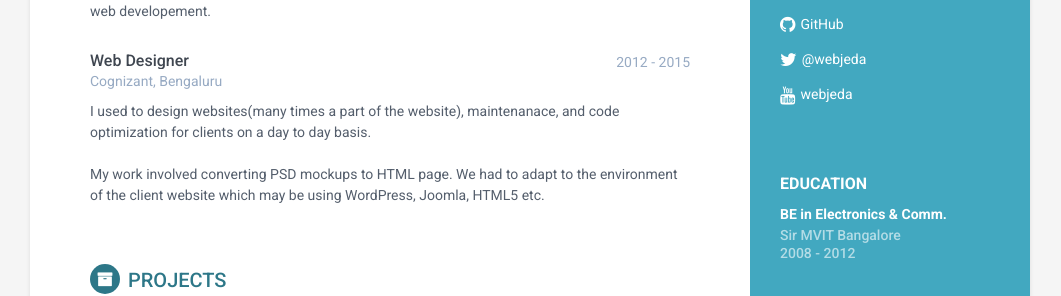
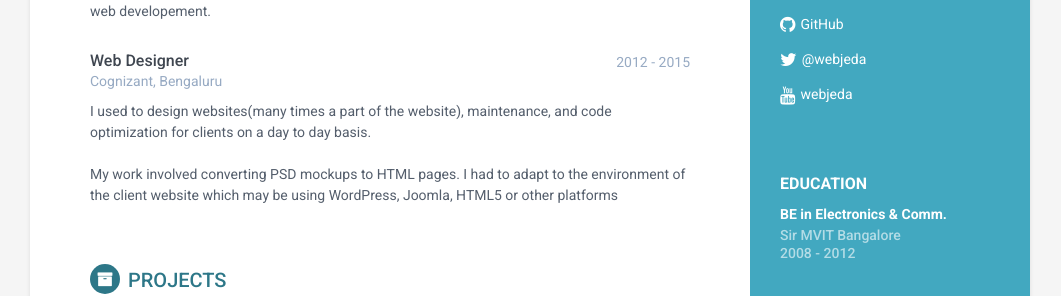
Before and after one commit to sharu725/resume, a Jekyll site: the page built from index.html, in a window 1280 px wide. Shown: the part 425-721 px from the top of the page, without its empty margins (110-1171 px from the left). Built offline with Jekyll 4.4.1, drawn with Linux system fonts in a browser that asks for light colours.

Commit message:
Update experiences.yml

```diff
--- a/_data/experiences.yml
+++ b/_data/experiences.yml
@@ -8,4 +8,4 @@
   role: Web Designer
   time: 2012 - 2015
   company: Cognizant, Bengaluru
-  details: "I used to design websites(many times a part of the website), maintenanace, and code optimization for clients on a day to day basis. <br><br>My work involved converting PSD mockups to HTML page. We had to adapt to the environment of the client website which may be using WordPress, Joomla, HTML5 etc."
+  details: "I used to design websites(many times a part of the website), maintenance, and code optimization for clients on a day to day basis. <br><br>My work involved converting PSD mockups to HTML pages. I had to adapt to the environment of the client website which may be using WordPress, Joomla, HTML5 or other platforms"
```
